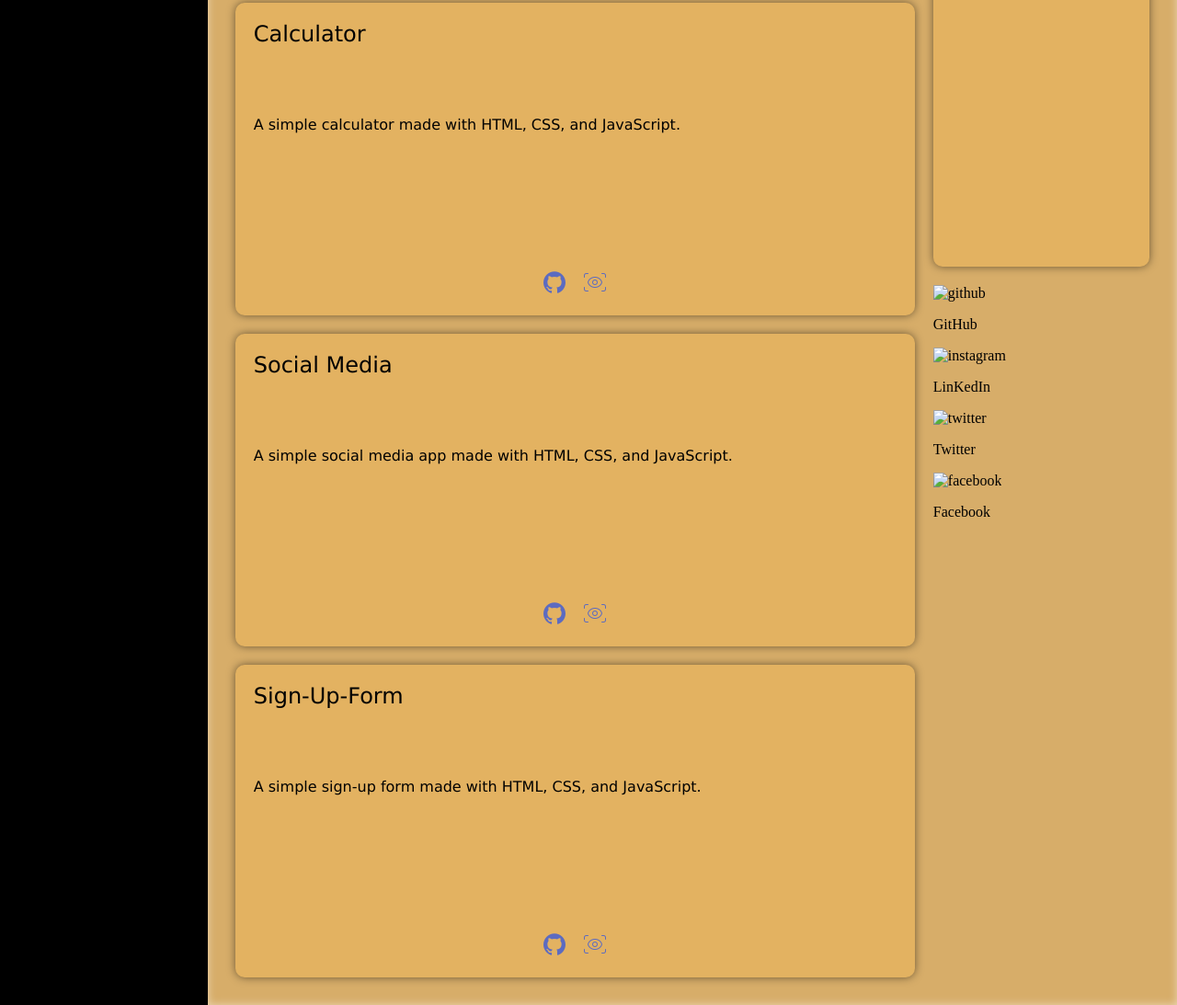
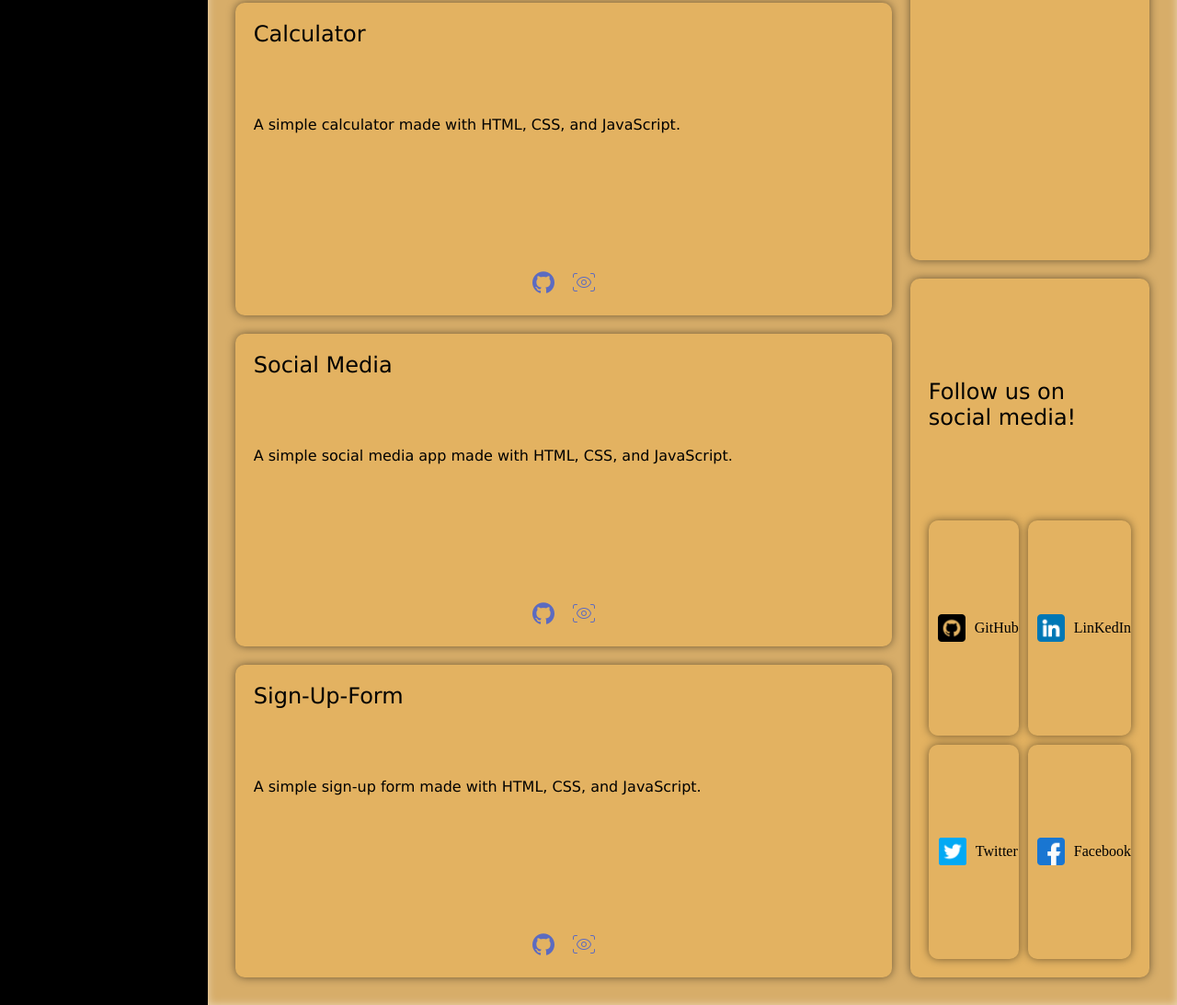
Before and after one commit to mosmn/Admin-Dashboard, a plain HTML site: page index.html in a window 1280 px wide. Shown: the part 941-2034 px from the top of the page at 92% size. Drawn offline with Linux system fonts and the light colour scheme.

Commit message:
compleated socials part

```diff
--- a/index.html
+++ b/index.html
@@ -120,19 +120,21 @@
                 </ul>
             </div>
             <div class="socials">
+                <h2>Follow us on social media!</h2>
                 <div class="github">
-                    <img src="github.png" alt="github">
+                    <img src="imgs/github.png" alt="github">
                     <p>GitHub</p>
                 </div>
                 <div class="linkedin">
-                    <img src="linkedin.png" alt="instagram">
+                    <img src="imgs/linkedin.png" alt="linkedin">
                     <p>LinKedIn</p>
+                </div>
                 <div class="twitter">
-                    <img src="twitter.png" alt="twitter">
+                    <img src="imgs/twitter (1).png" alt="twitter">
                     <p>Twitter</p>
                 </div>
                 <div class="facebook">
-                    <img src="facebook.png" alt="facebook">
+                    <img src="imgs/facebook.png" alt="facebook">
                     <p>Facebook</p>
                 </div>
             </div>
--- a/style.css
+++ b/style.css
@@ -151,6 +151,7 @@ img[alt="user-g"] {
     display: grid;
     grid-template-columns: repeat(2, 1fr);
     gap: 20px 10px;
+    cursor: pointer;
 }
 
 .sidebar img {
@@ -172,7 +173,6 @@ img[alt="user-g"] {
     grid-area: content;
     display: grid;
     grid-template-columns: 4fr 1fr;
-    /* grid-auto-rows: 1fr; */
     gap: 20px;
     padding: 30px;
 }
@@ -267,3 +267,41 @@ img[alt="user-g"] {
     padding-bottom: 0;
     border-bottom: none;
 }
+
+.socials {
+    display: grid;
+    grid-template-columns: repeat(2, 1fr);
+    grid-template-rows: repeat(3, 1fr);
+    gap: 10px;
+    border-radius: 10px;
+    background-color: #E3B261;
+    box-shadow: 0 0 10px 0 rgba(0, 0, 0, 0.5);
+    padding: 20px;
+}
+
+.socials img {
+    width: 30px;
+    height: 30px;
+    margin: 10px;
+    cursor: pointer;
+}
+
+.socials div {
+    display: flex;
+    justify-content: center;
+    align-items: center;
+    border-radius: 10px;
+    background-color: #E3B261;
+    box-shadow: 0 0 10px 0 rgba(0, 0, 0, 0.5);
+}
+
+.socials h2 {
+    grid-column: 1 / 3;
+    align-self: center;
+    justify-self: center;
+    font-size: 1.5rem;
+    font-weight: 500;
+    font-family: Verdana, Geneva, Tahoma, sans-serif;
+    color: #000000;
+    margin: 0;
+}
```
Also changed, not shown: imgs/facebook.png (added), imgs/github.png (added), imgs/linkedin.png (added), imgs/twitter (1).png (added).
